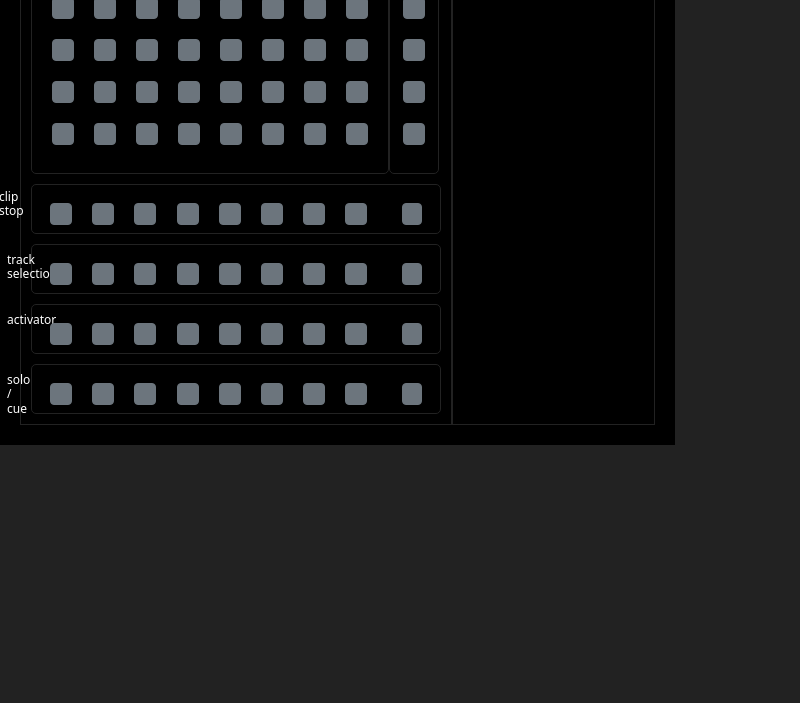
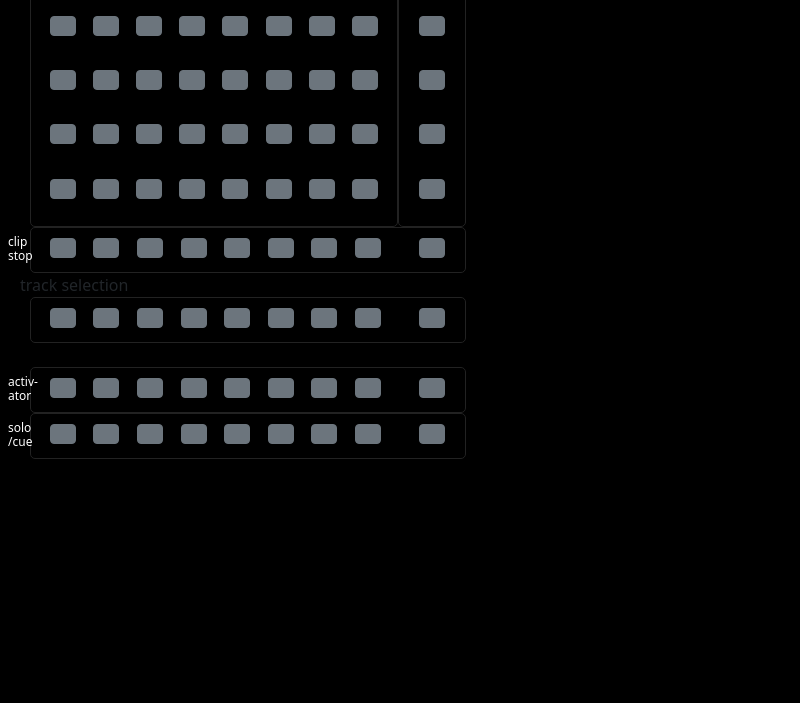
Before and after one commit to newdigate/virtual-apc40, an Electron app: page index.html in a window 800 px wide. Shown: the part 97-800 px from the top of the page. Drawn offline with nearby package versions, Linux system fonts and the light colour scheme.

Commit message:
asthetic changes

```diff
--- a/index.css
+++ b/index.css
@@ -1,7 +1,10 @@
+
 html,
 body {
+	width: 100%;
+	height: 100%;
+	margin: 0;
 	padding: 0;
-	margin: 0;
 	background: transparent;
 }
 
@@ -23,31 +26,42 @@
 }
 
 .apc40 {
+  width: 100%;
+  height: 100%;
 	background-color: black;
 	padding: 20px;
 	display: inline-flex;
 }
 
 #leftside {
-	border: 1px solid #222;
+  width:60%;
+/*	border: 1px solid #222;*/
 }
 
 #rightside {
-	border: 1px solid #222;
+	width:40%;
+/*	border: 1px solid #222;*/
 }
 
-#topleft {
-	border: 0px solid #222;
-	display: flex;
+#topleftside {
+/*  border: 1px solid white;*/
+  display: flex;
+  height: 40%;
+}
+
+#bottomleftside {
+/*	border: 1px solid blue;*/
+	height: 60%;
 }
 
 .cliplaunch {
-	margin: 10px 0px 10px 10px;
-	padding: 10px;
-	border: 1px solid #222;
-	border-radius: 5px;
-	height:240px;
-	width: fit-content;
+    /*border: solid 1px white;*/
+    margin: 10px 0px 10px 10px;
+    padding: 10px;
+    border: 1px solid #222;
+    border-radius: 5px;
+    width: 85%;
+    height: calc(100% - 10px);
 }
 
 .cliplaunch h1 {
@@ -68,19 +82,33 @@
 
 }
 
-div.cliplaunch-col {
-	/*border: 1px solid white;*/
-	border-radius: 5px;
+div.cliplaunch-coloumns {
+	/*border: 1px solid green;*/
 	float: left;
 	flex: 1;
 	display: flex;
-	flex-direction: column;
+	flex-direction: row;
 	flex-wrap: wrap;
+  height: 100%;
+  width: 100%;
+  justify-content: space-between;
+}
+
+div.cliplaunch-col {
+/*    border: 1px solid white;*/
+    float: left;
+    height: 100%;
+    width: calc(100% / 8);
+    flex: 1;
+    display: flex;
+    flex-direction: column;
+    flex-wrap: nowrap;
+    justify-content: space-around;
+    align-content: center;
+    align-items: center;
 }
 
 .cliplaunch-col button {
-	margin: 10px;
-	padding: 10px;
 	width: 20px;
 	height: 20px;
 }
@@ -90,8 +118,8 @@
 	padding: 10px;
 	border: 1px solid #222;
 	border-radius: 5px;
-	height:240px;
-	width: 50px;
+	height: calc(100% - 10px);
+	width: 15%;
 }
 
 .scenelaunch h1 {
@@ -107,32 +135,30 @@
 	padding: 5px 10px;
 	position: relative;
 	top: -30px;
-	left: -13px;
-
 }
 
-div.scenelaunch-col {
+div.scenelaunch-col {/*
+  border: 1px solid green;*/
 	float: left;
 	display: flex;
 	flex-direction: column;
 	flex-wrap: wrap;
+  width: 100%;
+  height: 100%;
+  align-content: center;
+  justify-content: space-around;
 }
 
 .scenelaunch-col button {
-	margin: 10px;
-	margin-left: 3px;
-	padding: 10px;
 	width: 20px;
 	height: 20px;
 }
 
 .button-row {
-	margin: 0px 10px 10px 10px;
-	padding: 10px;
+	margin: 0px 10px;
+	padding: 10px 0px;
 	border: 1px solid #222;
 	border-radius: 5px;
-	height:50px;
-	display: flex;
 }
 
 .button-row h1 {
@@ -146,30 +172,38 @@
 	color: white;
 	padding: 2px 2px;
 	position: relative;
-	left: -45px;
-	top: -7px;
+	left: -25px;
+	top: -5px;
 	width: 20px;
 }
 
+.button-row-col
+{
+	display: flex;
+}
+
+.button-row-col-1 {
+/*  background-color: red;*/
+  display: flex;
+  width: calc(85% - 20px);
+  justify-content: space-around;
+}
+
 .button-row-col button {
-	margin: 8px;
-	padding: 10px;
-	position: relative;
-	left: -20px;
 	height: 20px;
 	width: 20px;
 }
 
-.button-row-col button:last-child {
-	margin: 8px 3px 8px 8px;
-	padding: 10px 0px 10px 10px;
-	position: relative;
-	left: -5px;
-	height: 20px;
-	width: 20px;
+.button-row-col-shiv {
+  width: 10px;
 }
 
-
+.button-row-col-2 {
+  /* background-color: blue;*/
+  display:flex;
+  justify-content: space-around;
+  width: 15%;
+}
 
 
 
@@ -248,7 +282,7 @@
 	margin: 8px;
 	padding: 10px;
 	position: relative;
-	left: -20px;
+	left: 0px;
 	height: 20px;
 	width: 20px;
 }
--- a/index.html
+++ b/index.html
@@ -1,80 +1,91 @@
 <!doctype html>
 <html>
+
 <head>
 	<meta charset="utf-8">
 	<title>mymidi</title>
 	<link rel="stylesheet" href="node_modules/bootstrap/dist/css/bootstrap.min.css">
 	<link rel="stylesheet" href="index.css">
 </head>
+
 <body>
+
 	<div class="apc40">
 		<div id="leftside">
-				<div id="topleft">
+			<div id="topleftside">
 				<div class="cliplaunch">
 					<h1>
 						<span>clip launch / session overview</span>
 					</h1>
+
+					<div class="cliplaunch-coloumns">
 						<div class="cliplaunch-col">
-							<button class="btn btn-secondary btn-row-1"></button>
-							<button class="btn btn-secondary btn-row-2"></button>
-							<button class="btn btn-secondary btn-row-3"></button>
-							<button class="btn btn-secondary btn-row-4"></button>
-							<button class="btn btn-secondary btn-row-5"></button>
+							<button class="btn btn-secondary btn-row-1 btn-col-1"></button>
+							<button class="btn btn-secondary btn-row-1 btn-col-2"></button>
+							<button class="btn btn-secondary btn-row-1 btn-col-3"></button>
+							<button class="btn btn-secondary btn-row-1 btn-col-4"></button>
+							<button class="btn btn-secondary btn-row-1 btn-col-5"></button>
 						</div>
 						<div class="cliplaunch-col">
-							<button class="btn btn-secondary btn-row-1"></button>
-							<button class="btn btn-secondary btn-row-2"></button>
-							<button class="btn btn-secondary btn-row-3"></button>
-							<button class="btn btn-secondary btn-row-4"></button>
-							<button class="btn btn-secondary btn-row-5"></button>
+							<button class="btn btn-secondary btn-row-2 btn-col-1"></button>
+							<button class="btn btn-secondary btn-row-2 btn-col-2"></button>
+							<button class="btn btn-secondary btn-row-2 btn-col-3"></button>
+							<button class="btn btn-secondary btn-row-2 btn-col-4"></button>
+							<button class="btn btn-secondary btn-row-2 btn-col-5"></button>
 						</div>
 						<div class="cliplaunch-col">
-							<button class="btn btn-secondary btn-row-1"></button>
-							<button class="btn btn-secondary btn-row-2"></button>
-							<button class="btn btn-secondary btn-row-3"></button>
-							<button class="btn btn-secondary btn-row-4"></button>
-							<button class="btn btn-secondary btn-row-5"></button>
+							<button class="btn btn-secondary btn-row-3 btn-col-1"></button>
+							<button class="btn btn-secondary btn-row-3 btn-col-2"></button>
+							<button class="btn btn-secondary btn-row-3 btn-col-3"></button>
+							<button class="btn btn-secondary btn-row-3 btn-col-4"></button>
+							<button class="btn btn-secondary btn-row-3 btn-col-5"></button>
 						</div>
 						<div class="cliplaunch-col">
-							<button class="btn btn-secondary btn-row-1"></button>
-							<button class="btn btn-secondary btn-row-2"></button>
-							<button class="btn btn-secondary btn-row-3"></button>
-							<button class="btn btn-secondary btn-row-4"></button>
-							<button class="btn btn-secondary btn-row-5"></button>
+							<button class="btn btn-secondary btn-row-4 btn-col-1"></button>
+							<button class="btn btn-secondary btn-row-4 btn-col-2"></button>
+							<button class="btn btn-secondary btn-row-4 btn-col-3"></button>
+							<button class="btn btn-secondary btn-row-4 btn-col-4"></button>
+							<button class="btn btn-secondary btn-row-4 btn-col-5"></button>
 						</div>
 						<div class="cliplaunch-col">
-							<button class="btn btn-secondary btn-row-1"></button>
-							<button class="btn btn-secondary btn-row-2"></button>
-							<button class="btn btn-secondary btn-row-3"></button>
-							<button class="btn btn-secondary btn-row-4"></button>
-							<button class="btn btn-secondary btn-row-5"></button>
+							<button class="btn btn-secondary btn-row-5 btn-col-1"></button>
+							<button class="btn btn-secondary btn-row-5 btn-col-2"></button>
+							<button class="btn btn-secondary btn-row-5 btn-col-3"></button>
+							<button class="btn btn-secondary btn-row-5 btn-col-4"></button>
+							<button class="btn btn-secondary btn-row-5 btn-col-5"></button>
 						</div>
 						<div class="cliplaunch-col">
-							<button class="btn btn-secondary btn-row-1"></button>
-							<button class="btn btn-secondary btn-row-2"></button>
-							<button class="btn btn-secondary btn-row-3"></button>
-							<button class="btn btn-secondary btn-row-4"></button>
-							<button class="btn btn-secondary btn-row-5"></button>
+							<button class="btn btn-secondary btn-row-6 btn-col-1"></button>
+							<button class="btn btn-secondary btn-row-6 btn-col-2"></button>
+							<button class="btn btn-secondary btn-row-6 btn-col-3"></button>
+							<button class="btn btn-secondary btn-row-6 btn-col-4"></button>
+							<button class="btn btn-secondary btn-row-6 btn-col-5"></button>
 						</div>
 						<div class="cliplaunch-col">
-							<button class="btn btn-secondary btn-row-1"></button>
-							<button class="btn btn-secondary btn-row-2"></button>
-							<button class="btn btn-secondary btn-row-3"></button>
-							<button class="btn btn-secondary btn-row-4"></button>
-							<button class="btn btn-secondary btn-row-5"></button>
+							<button class="btn btn-secondary btn-row-7 btn-col-1"></button>
+							<button class="btn btn-secondary btn-row-7 btn-col-2"></button>
+							<button class="btn btn-secondary btn-row-7 btn-col-3"></button>
+							<button class="btn btn-secondary btn-row-7 btn-col-4"></button>
+							<button class="btn btn-secondary btn-row-7 btn-col-5"></button>
 						</div>
 						<div class="cliplaunch-col">
-							<button class="btn btn-secondary btn-row-1"></button>
-							<button class="btn btn-secondary btn-row-2"></button>
-							<button class="btn btn-secondary btn-row-3"></button>
-							<button class="btn btn-secondary btn-row-4"></button>
-							<button class="btn btn-secondary btn-row-5"></button>
+							<button class="btn btn-secondary btn-row-8 btn-col-1"></button>
+							<button class="btn btn-secondary btn-row-8 btn-col-2"></button>
+							<button class="btn btn-secondary btn-row-8 btn-col-3"></button>
+							<button class="btn btn-secondary btn-row-8 btn-col-4"></button>
+							<button class="btn btn-secondary btn-row-8 btn-col-5"></button>
 						</div>
+
+					</div>
+
 				</div>
 
 				<div class="scenelaunch">
 					<h1>
-							<div>scene launch</div>
+						<div>scene
+							<br />
+							launch
+						</div>
 					</h1>
 					<div class="scenelaunch-col">
 						<button class="btn btn-secondary"></button>
@@ -84,14 +95,18 @@
 						<button class="btn btn-secondary"></button>
 					</div>
 				</div>
+
 			</div>
+
+			<div id="bottomleftside">
 
 				<div class="button-row">
 					<h1>
 						<div>clip stop</div>
 					</h1>
 					<div class="button-row-col">
-						<button class="btn btn-secondary"></button>
+						<div class="button-row-col-shiv">&nbsp;</div>
+						<div class="button-row-col-1">
 							<button class="btn btn-secondary"></button>
 							<button class="btn btn-secondary"></button>
 							<button class="btn btn-secondary"></button>
@@ -101,14 +116,17 @@
 							<button class="btn btn-secondary"></button>
 							<button class="btn btn-secondary"></button>
 						</div>
+						<div class="button-row-col-shiv">&nbsp;</div>
+						<div class="button-row-col-2">
+							<button class="btn btn-secondary"></button>
 						</div>
-
-				<div id="trackselection">
-					<h1>
+					</div>
+				</div>
 				<div>track selection</div>
-					</h1>
+				<div class="button-row">
 					<div class="button-row-col">
-						<button class="btn btn-secondary"></button>
+						<div class="button-row-col-shiv">&nbsp;</div>
+						<div class="button-row-col-1">
 							<button class="btn btn-secondary"></button>
 							<button class="btn btn-secondary"></button>
 							<button class="btn btn-secondary"></button>
@@ -118,14 +136,21 @@
 							<button class="btn btn-secondary"></button>
 							<button class="btn btn-secondary"></button>
 						</div>
+						<div class="button-row-col-shiv">&nbsp;</div>
+						<div class="button-row-col-2">
+							<button class="btn btn-secondary"></button>
 						</div>
+					</div>
+				</div>
+				<div>&nbsp;</div>
 
-				<div id="activator">
+				<div class="button-row">
 					<h1>
-						<div>activator</div>
+						<div>activ-ator</div>
 					</h1>
 					<div class="button-row-col">
-						<button class="btn btn-secondary"></button>
+						<div class="button-row-col-shiv">&nbsp;</div>
+						<div class="button-row-col-1">
 							<button class="btn btn-secondary"></button>
 							<button class="btn btn-secondary"></button>
 							<button class="btn btn-secondary"></button>
@@ -135,14 +160,20 @@
 							<button class="btn btn-secondary"></button>
 							<button class="btn btn-secondary"></button>
 						</div>
+						<div class="button-row-col-shiv">&nbsp;</div>
+						<div class="button-row-col-2">
+							<button class="btn btn-secondary"></button>
+						</div>
+					</div>
 				</div>
 
-				<div id="solocue">
+				<div class="button-row">
 					<h1>
-						<div>solo / cue</div>
+						<div>solo /cue</div>
 					</h1>
 					<div class="button-row-col">
-						<button class="btn btn-secondary"></button>
+						<div class="button-row-col-shiv">&nbsp;</div>
+						<div class="button-row-col-1">
 							<button class="btn btn-secondary"></button>
 							<button class="btn btn-secondary"></button>
 							<button class="btn btn-secondary"></button>
@@ -152,6 +183,13 @@
 							<button class="btn btn-secondary"></button>
 							<button class="btn btn-secondary"></button>
 						</div>
+						<div class="button-row-col-shiv">&nbsp;</div>
+						<div class="button-row-col-2">
+							<button class="btn btn-secondary"></button>
+						</div>
+					</div>
+				</div>
+
 			</div>
 		</div>
 
@@ -169,7 +207,8 @@
 				</div>
 			</div>
 		</div>
+	</div>
 
-		</div>
 </body>
+
 </html>
--- a/index.js
+++ b/index.js
@@ -37,11 +37,11 @@
 	const win = new BrowserWindow({
 		title: app.name,
 		show: false,
-		width: 600,
-		height: 400 /*,
+		width: 800,
+		height: 600 /*,
 		webPreferences: {
 			devTools: false
-		} */
+		}*/
 	});
 
 	win.on('ready-to-show', () => {
```
Lines whose indentation alone changed are shown as unchanged.
